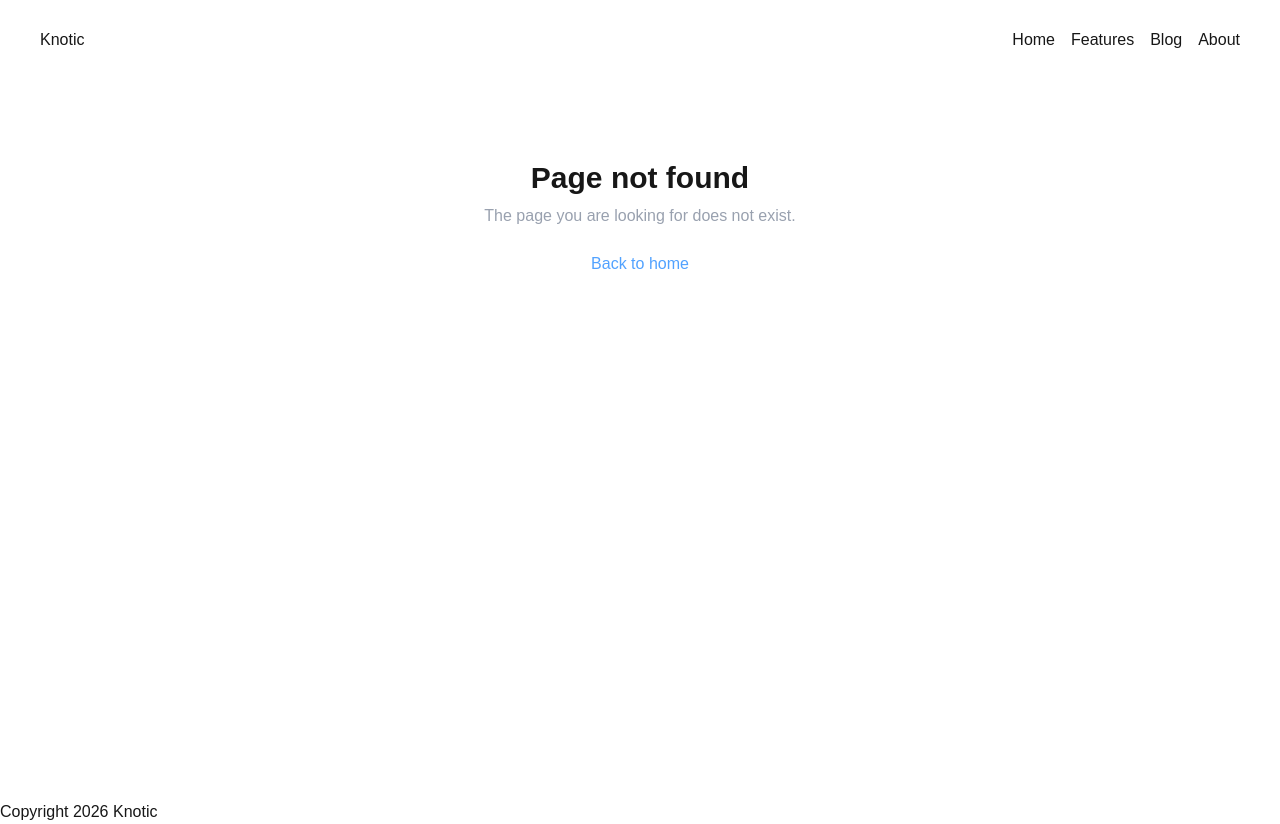
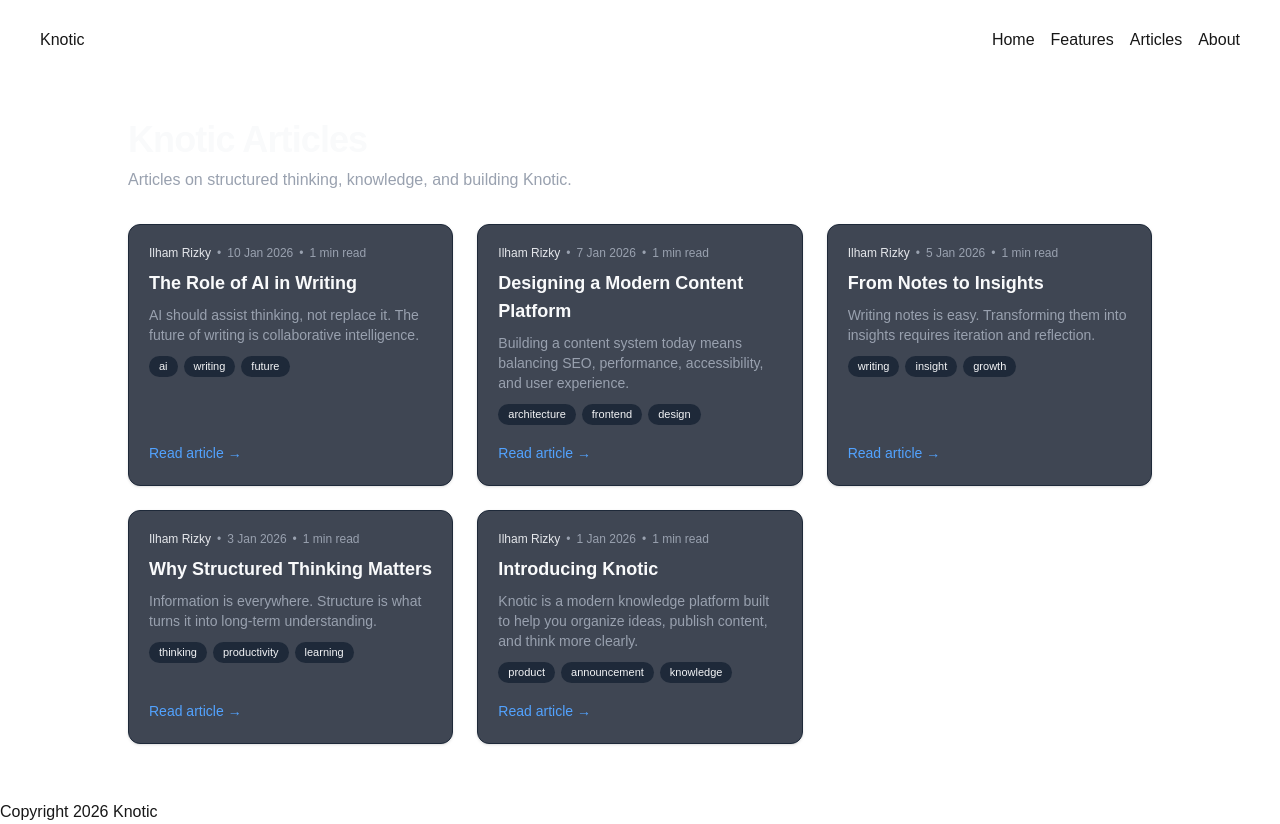
Before and after one commit to ilhamriz/Knotic, a Next.js app: page /articles in a window 1280 px wide. Before the commit this address had no page. Built offline with nearby package versions, Linux system fonts and the light colour scheme.

Commit message:
rename blog to articles

```diff
--- a/src/app/(public)/blog/[slug]/page.tsx
+++ b/src/app/(public)/articles/[slug]/page.tsx
@@ -94,7 +94,7 @@ export async function generateMetadata({ params }: Props): Promise<Metadata> {
       title: notFoundTitle,
       description: notFoundDescription,
       alternates: {
-        canonical: "/blog",
+        canonical: "/articles",
       },
       openGraph: {
         title: notFoundTitle,
@@ -107,19 +107,19 @@ export async function generateMetadata({ params }: Props): Promise<Metadata> {
     };
   }
 
-  const title = `${article.title} | Knotic Blog`;
+  const title = `${article.title} | Knotic Articles`;
   const description = article.excerpt;
 
   return {
     title,
     description,
     alternates: {
-      canonical: `/blog/${article.slug}`,
+      canonical: `/articles/${article.slug}`,
     },
     openGraph: {
       title,
       description,
-      url: `/blog/${article.slug}`,
+      url: `/articles/${article.slug}`,
       siteName: "Knotic",
       type: "article",
       images: [
--- a/src/app/(public)/blog/page.tsx
+++ b/src/app/(public)/articles/page.tsx
@@ -2,17 +2,17 @@ import { getAllArticles } from "@/lib/articles";
 import { ArticleCard } from "@/components/article/ArticleCard";
 import type { Metadata } from "next";
 
-export default function BlogPage() {
+export default function ArticlesPage() {
   const listArticles = getAllArticles();
 
   return (
-    <main className="px-4 md:px-10 py-10" aria-labelledby="blog-heading">
+    <main className="px-4 md:px-10 py-10" aria-labelledby="articles-heading">
       <header className="max-w-5xl mx-auto mb-8">
         <h1
-          id="blog-heading"
+          id="articles-heading"
           className="text-3xl md:text-4xl font-bold tracking-tight text-gray-50"
         >
-          Knotic Blog
+          Knotic Articles
         </h1>
         <p className="mt-2 text-gray-400">
           Articles on structured thinking, knowledge, and building Knotic.
@@ -27,7 +27,7 @@ export default function BlogPage() {
             </h2>
             <p className="mt-2 text-sm text-gray-400">
               When new posts are published, they&apos;ll appear here in the
-              Knotic blog.
+              Knotic articles page.
             </p>
           </div>
         ) : (
@@ -43,7 +43,7 @@ export default function BlogPage() {
 }
 
 export const metadata: Metadata = {
-  title: "Knotic Blog",
+  title: "Knotic Articles",
   description:
     "Explore articles from Knotic on structured thinking, writing, knowledge management, and modern content architecture.",
 };
--- a/src/app/(public)/page.tsx
+++ b/src/app/(public)/page.tsx
@@ -29,10 +29,10 @@ export default function Home() {
         </p>
         <div className="mt-8 flex flex-col sm:flex-row gap-3 sm:gap-4 sm:items-center">
           <Link
-            href="/blog"
+            href="/articles"
             className="inline-flex items-center justify-center rounded-full bg-blue-500 px-6 py-2.5 text-sm font-semibold text-white shadow-sm hover:bg-blue-400 focus-visible:outline-none focus-visible:ring-2 focus-visible:ring-blue-500 focus-visible:ring-offset-2 focus-visible:ring-offset-gray-950"
           >
-            Explore the blog
+            Explore the articles
           </Link>
           <Link
             href="#features"
@@ -104,18 +104,18 @@ export default function Home() {
         </div>
       </section>
 
-      {/* Blog Preview */}
+      {/* Articles Preview */}
       <section
-        aria-labelledby="blog-preview-heading"
+        aria-labelledby="articles-preview-heading"
         className="max-w-5xl mx-auto"
       >
         <header className="mb-6 flex flex-col md:flex-row md:items-end md:justify-between gap-3">
           <div>
             <h2
-              id="blog-preview-heading"
+              id="articles-preview-heading"
               className="text-2xl md:text-3xl font-semibold text-gray-50"
             >
-              From the Knotic blog
+              From the Knotic articles
             </h2>
             <p className="mt-2 text-sm md:text-base text-gray-400">
               Recent articles on structured thinking, writing, and building
@@ -123,7 +123,7 @@ export default function Home() {
             </p>
           </div>
           <Link
-            href="/blog"
+            href="/articles"
             className="text-sm font-medium text-blue-400 hover:text-blue-300"
           >
             View all articles
@@ -154,11 +154,11 @@ export default function Home() {
           <p className="mt-3 text-sm md:text-base text-blue-50/90 max-w-2xl">
             Knotic is still early, but the foundations are focused on
             high-quality writing, clear structure, and a modern content
-            architecture. Follow the blog to see how it evolves.
+            architecture. Follow the articles to see how it evolves.
           </p>
           <div className="mt-6 flex flex-col sm:flex-row gap-3 sm:gap-4 sm:items-center">
             <Link
-              href="/blog"
+              href="/articles"
               className="inline-flex items-center justify-center rounded-full bg-gray-950/80 px-6 py-2.5 text-sm font-semibold text-white shadow-sm hover:bg-gray-900 focus-visible:outline-none focus-visible:ring-2 focus-visible:ring-white/70 focus-visible:ring-offset-2 focus-visible:ring-offset-gray-950"
             >
               Read the latest articles
--- a/src/app/sitemap.ts
+++ b/src/app/sitemap.ts
@@ -2,7 +2,7 @@ import { getAllArticles } from "@/lib/articles";
 
 export default function sitemap() {
   const articleRoutes = getAllArticles().map((article) => ({
-    url: `https://knotic.vercel.app/blog/${article.slug}`,
+    url: `https://knotic.vercel.app/articles/${article.slug}`,
     lastModified: article.publishedAt,
   }));
 
@@ -12,7 +12,7 @@ export default function sitemap() {
       lastModified: new Date(),
     },
     {
-      url: "https://knotic.vercel.app/blog",
+      url: "https://knotic.vercel.app/articles",
       lastModified: new Date(),
     },
     ...articleRoutes,
--- a/src/components/article/ArticleCard.tsx
+++ b/src/components/article/ArticleCard.tsx
@@ -48,7 +48,7 @@ export function ArticleCard({ article }: ArticleCardProps) {
 
       <footer className="mt-4">
         <Link
-          href={`/blog/${article.slug}`}
+          href={`/articles/${article.slug}`}
           className="inline-flex items-center text-sm font-medium text-blue-400 hover:text-blue-300 focus-visible:outline-none focus-visible:ring-2 focus-visible:ring-blue-500 focus-visible:ring-offset-2 focus-visible:ring-offset-gray-950 rounded-md"
           aria-label={`Read full article: ${article.title}`}
         >
--- a/src/components/layouts/Navbar.tsx
+++ b/src/components/layouts/Navbar.tsx
@@ -12,7 +12,7 @@ const Navbar = () => {
           <Link href="/features">Features</Link>
         </li>
         <li>
-          <Link href="/blog">Blog</Link>
+          <Link href="/articles">Articles</Link>
         </li>
         <li>
           <Link href="/about">About</Link>
```
